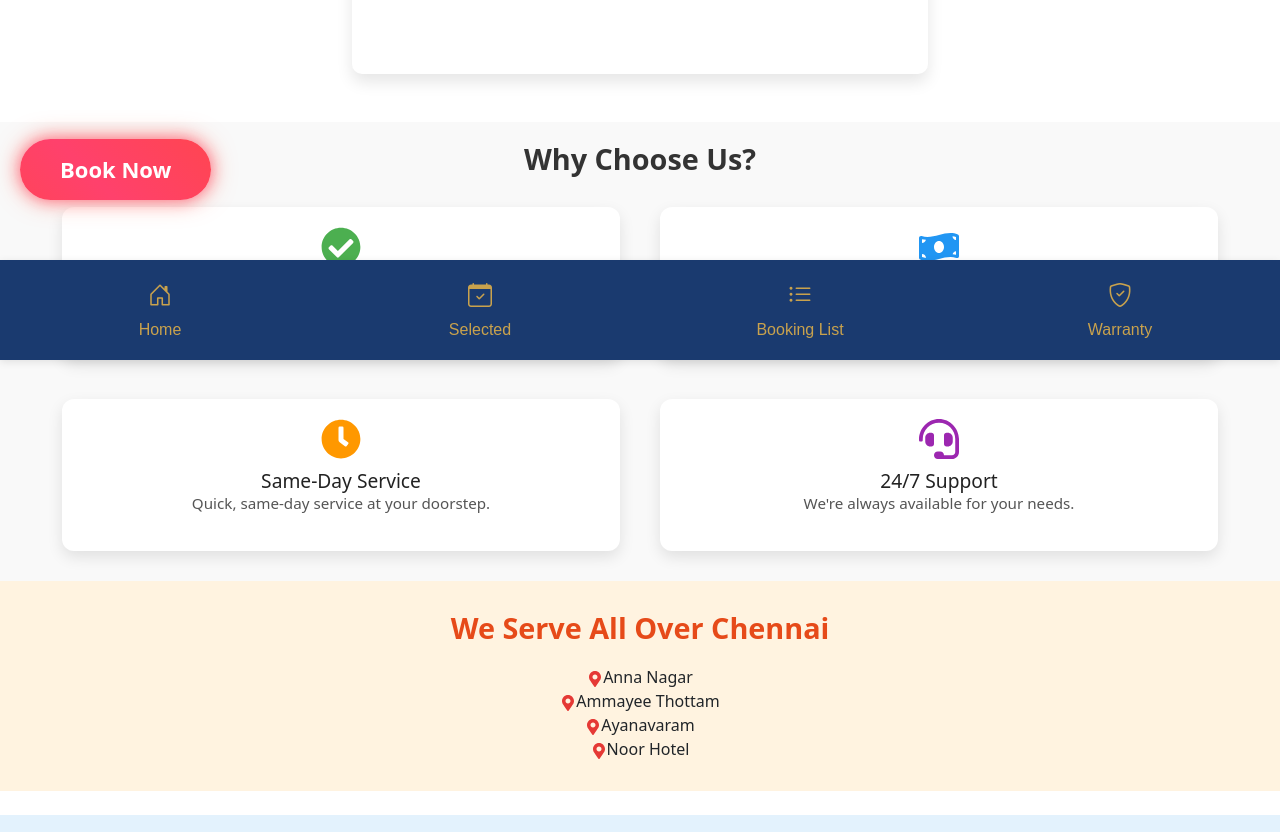
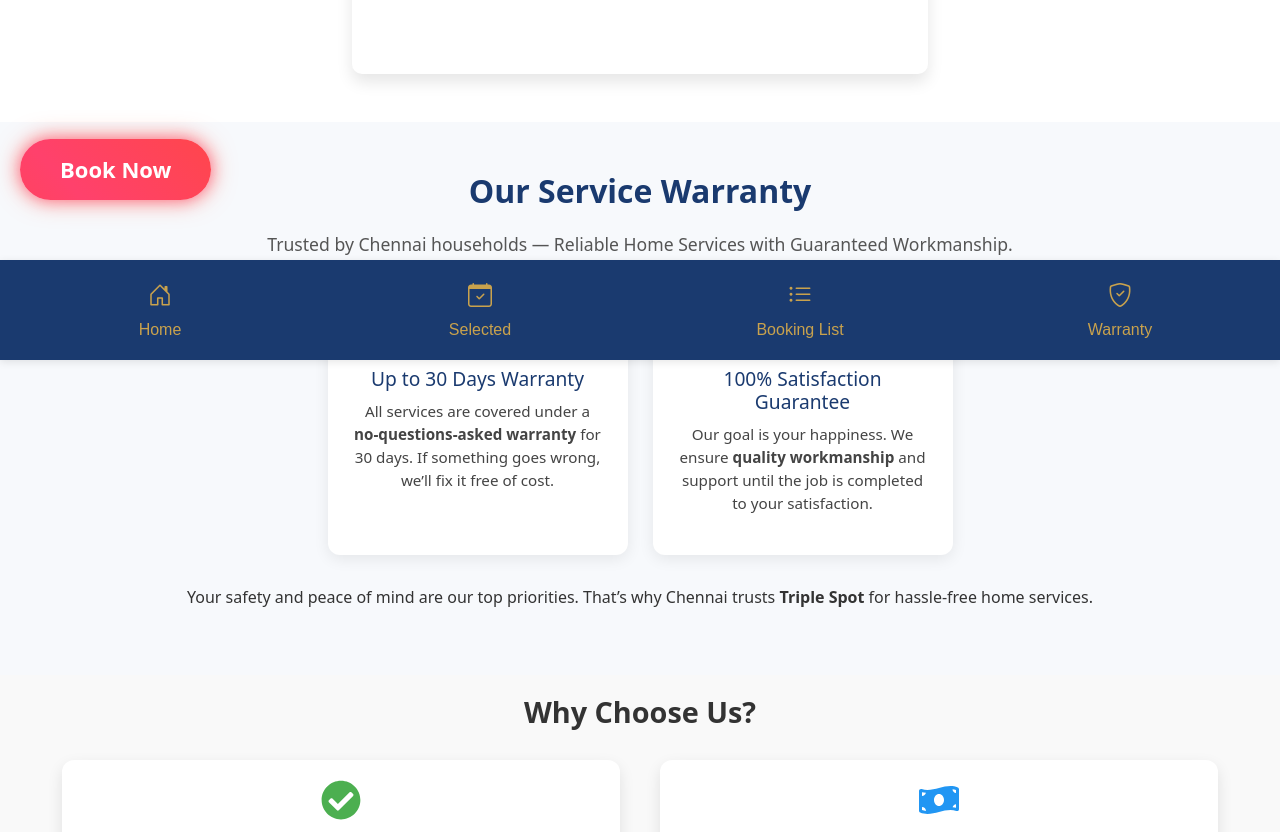
Before and after one commit to santoshcandy/HS-App-React.js, a React (Create React App) app: page / in a window 1280 px wide. Shown: the part 440-1272 px from the top of the page. Built offline with nearby package versions, Linux system fonts and the light colour scheme.

Commit message:
warrenty added

```diff
--- a/src/components/ServiceList.js
+++ b/src/components/ServiceList.js
@@ -2,8 +2,7 @@ import React, { useEffect, useState } from "react";
 import { useParams } from "react-router-dom";
 import { Card, Container, Row, Col, Spinner, Alert } from "react-bootstrap";
 import axios from "axios";
-import HeadingSection from "./HeadingSection";
-import "../style/ServiceList.css"; // Import the updated CSS
+ import "../style/ServiceList.css"; // Import the updated CSS
 import API_BASE_URL from "../config";
 
 function ServiceList({ selectedServices, setSelectedServices }) {
@@ -46,7 +45,7 @@ function ServiceList({ selectedServices, setSelectedServices }) {
 
   return (
     <>
-      <HeadingSection />
+
       <Container className="mb-5 pb-5">
         <h2 className="my-4 text-center">{category.name} Services</h2>
         <p className="text-center">{category.description}</p>
--- /dev/null
+++ b/src/components/WarrantySection.js
@@ -0,0 +1,42 @@
+import React from "react";
+import "../style/warranty.css";
+import { FaShieldAlt, FaThumbsUp, FaCheckCircle } from "react-icons/fa";
+
+const WarrantySection = () => {
+  return (
+    <section className="warranty-section" id="warranty">
+      <div className="container">
+        <h2 className="warranty-title">Our Service Warranty</h2>
+        <p className="warranty-subtitle">
+          Trusted by Chennai households — Reliable Home Services with Guaranteed Workmanship.
+        </p>
+
+        <div className="warranty-features">
+          <div className="warranty-card">
+            <FaShieldAlt className="warranty-icon" />
+            <h3>Up to 30 Days Warranty</h3>
+            <p>
+              All services are covered under a <strong>no-questions-asked warranty</strong> for 30 days. If something goes wrong, we’ll fix it free of cost.
+            </p>
+          </div>
+
+
+
+          <div className="warranty-card">
+            <FaThumbsUp className="warranty-icon" />
+            <h3>100% Satisfaction Guarantee</h3>
+            <p>
+              Our goal is your happiness. We ensure <strong>quality workmanship</strong> and support until the job is completed to your satisfaction.
+            </p>
+          </div>
+        </div>
+
+        <p className="warranty-note">
+          Your safety and peace of mind are our top priorities. That’s why Chennai trusts <strong>Triple Spot</strong> for hassle-free home services.
+        </p>
+      </div>
+    </section>
+  );
+};
+
+export default WarrantySection;
--- a/src/pages/HomePorfolio.js
+++ b/src/pages/HomePorfolio.js
@@ -6,6 +6,7 @@ import ServiceAreas from '../components/ServiceAreas';
 import Testimonials from '../components/Testimonials';
 import Footer from '../components/Footer';
 import AnimatedButton from '../components/AnimatedButton';
+import WarrantySection from '../components/WarrantySection';
 
 
  const HomePorfolio = () => {
@@ -14,6 +15,7 @@ import AnimatedButton from '../components/AnimatedButton';
             {/* <HeadingSection/> */}
             <OurService/>
              <AnimatedButton text="Book Now" to="/services" />
+             <WarrantySection/>
             <WhyChooseUs/>
             <ServiceAreas/>
             <Testimonials/>
--- /dev/null
+++ b/src/style/warranty.css
@@ -0,0 +1,65 @@
+.warranty-section {
+  padding: 50px 20px;
+  background-color: #f7f9fc;
+  text-align: center;
+}
+
+.warranty-title {
+  font-size: 2rem;
+  color: #1a3a6f;
+  font-weight: 700;
+}
+
+.warranty-subtitle {
+  font-size: 1.1rem;
+  margin: 10px 0 30px;
+  color: #555;
+}
+
+.warranty-features {
+  display: flex;
+  flex-wrap: wrap;
+  justify-content: center;
+  gap: 25px;
+}
+
+.warranty-card {
+  background-color: white;
+  border-radius: 12px;
+  box-shadow: 0 4px 15px rgba(0,0,0,0.08);
+  padding: 25px;
+  max-width: 300px;
+  text-align: center;
+}
+
+.warranty-icon {
+  font-size: 40px;
+  color: #C9A24D;
+  margin-bottom: 15px;
+}
+
+.warranty-card h3 {
+  font-size: 1.2rem;
+  color: #1a3a6f;
+  margin-bottom: 10px;
+}
+
+.warranty-card p {
+  font-size: 0.95rem;
+  color: #444;
+}
+
+.warranty-note {
+  margin-top: 30px;
+  font-size: 1rem;
+  color: #333;
+  font-weight: 500;
+}
+
+/* Mobile */
+@media (max-width: 768px) {
+  .warranty-features {
+    flex-direction: column;
+    align-items: center;
+  }
+}
```
